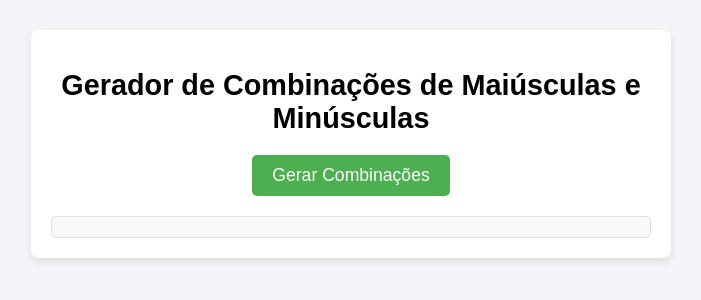
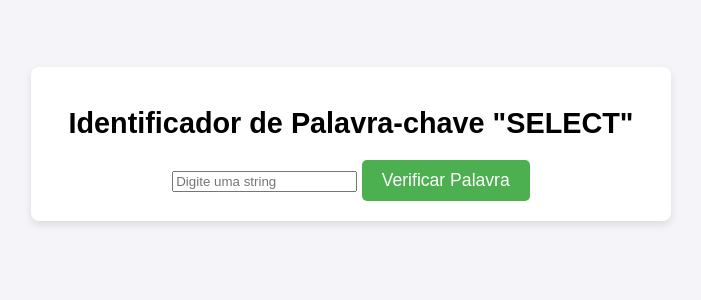
Before and after one commit to Terciojr/ExprecoesRegulares, a plain HTML site: page index.html in a window 1280 px wide. Shown: the part 256-556 px from the top of the page, without its empty margins (289-990 px from the left). Drawn offline with Linux system fonts and the light colour scheme.

Commit message:
Update index.html

```diff
--- a/index.html
+++ b/index.html
@@ -3,15 +3,19 @@
 <head>
     <meta charset="UTF-8">
     <meta name="viewport" content="width=device-width, initial-scale=1.0">
-    <title>Gerador de Combinações</title>
+    <title>Identificador de Palavra-chave</title>
     <link rel="stylesheet" href="styles.css">
 </head>
 <body>
     <div class="container">
-        <h1>Gerador de Combinações de Maiúsculas e Minúsculas</h1>
-        <button onclick="gerarCombinacoesUnicas()">Gerar Combinações</button>
-        <div id="output" class="output"></div>
+        <h1>Identificador de Palavra-chave "SELECT"</h1>
+
+        <input type="text" id="entrada" placeholder="Digite uma string">
+        <button onclick="verificarPalavra()">Verificar Palavra</button>
+
+        <div id="resultado" class="resultado"></div>
     </div>
+
     <script src="script.js"></script>
 </body>
 </html>
```
